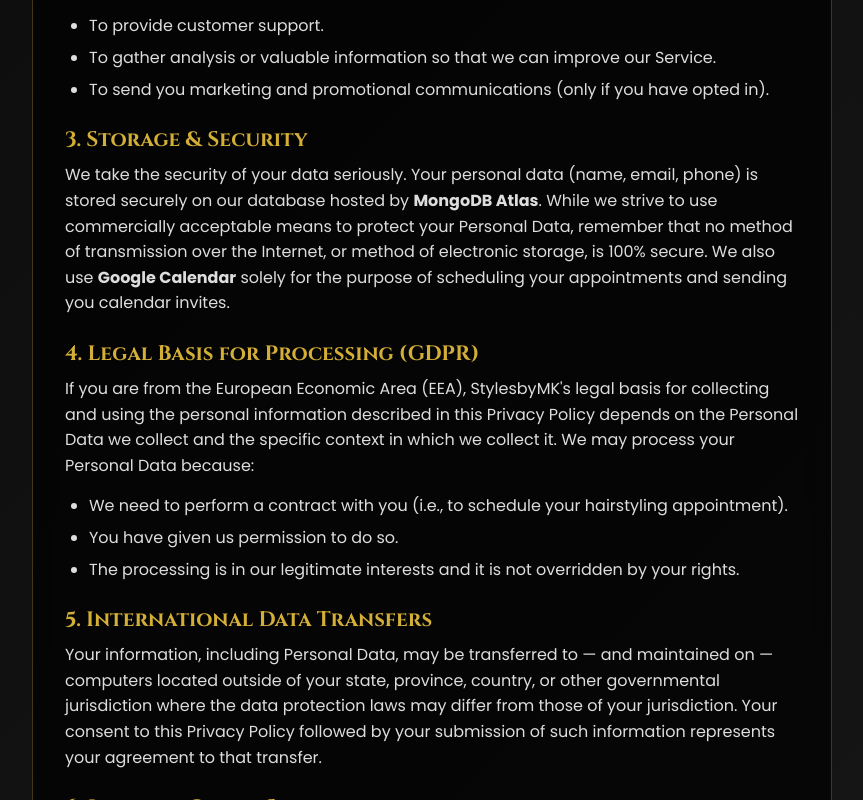
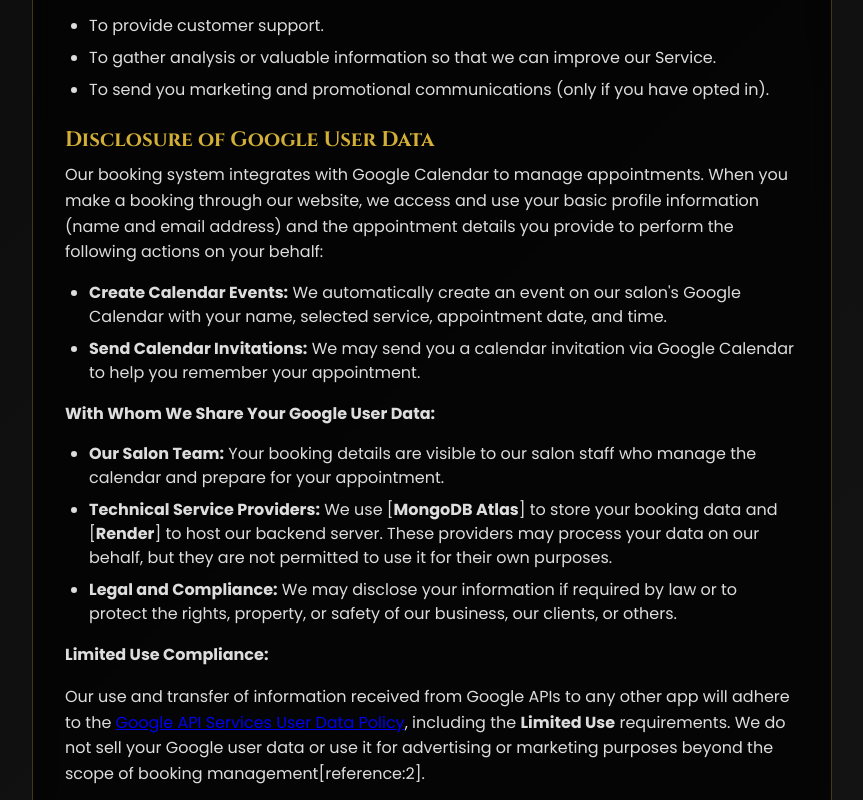
Before and after one commit to CarlosBavon/Stylebymk-Front, a React (Create React App) app: page /privacy in a window 1280 px wide. Shown: the part 860-1660 px from the top of the page, without its empty margins (208-1071 px from the left). Built offline with nearby package versions, Linux system fonts and the light colour scheme.

Commit message:
Changes to privacy

```diff
--- a/src/pages/Privacy.js
+++ b/src/pages/Privacy.js
@@ -35,6 +35,20 @@ const Privacy = () => {
                         <li>To gather analysis or valuable information so that we can improve our Service.</li>
                         <li>To send you marketing and promotional communications (only if you have opted in).</li>
                     </ul>
+                    <h2>Disclosure of Google User Data</h2>
+                    <p>Our booking system integrates with Google Calendar to manage appointments. When you make a booking through our website, we access and use your basic profile information (name and email address) and the appointment details you provide to perform the following actions on your behalf:</p>
+                    <ul>
+                        <li><strong>Create Calendar Events:</strong> We automatically create an event on our salon's Google Calendar with your name, selected service, appointment date, and time.</li>
+                        <li><strong>Send Calendar Invitations:</strong> We may send you a calendar invitation via Google Calendar to help you remember your appointment.</li>
+                    </ul>
+                    <p><strong>With Whom We Share Your Google User Data:</strong></p>
+                    <ul>
+                        <li><strong>Our Salon Team:</strong> Your booking details are visible to our salon staff who manage the calendar and prepare for your appointment.</li>
+                        <li><strong>Technical Service Providers:</strong> We use [<strong>MongoDB Atlas</strong>] to store your booking data and [<strong>Render</strong>] to host our backend server. These providers may process your data on our behalf, but they are not permitted to use it for their own purposes.</li>
+                        <li><strong>Legal and Compliance:</strong> We may disclose your information if required by law or to protect the rights, property, or safety of our business, our clients, or others.</li>
+                    </ul>
+                    <p><strong>Limited Use Compliance:</strong></p>
+                    <p>Our use and transfer of information received from Google APIs to any other app will adhere to the <a href="https://developers.google.com/terms/api-services-user-data-policy" target="_blank">Google API Services User Data Policy</a>, including the <strong>Limited Use</strong> requirements. We do not sell your Google user data or use it for advertising or marketing purposes beyond the scope of booking management[reference:2].</p>
 
                     <h2>3. Storage & Security</h2>
                     <p>We take the security of your data seriously. Your personal data (name, email, phone) is stored securely on our database hosted by <strong>MongoDB Atlas</strong>. While we strive to use commercially acceptable means to protect your Personal Data, remember that no method of transmission over the Internet, or method of electronic storage, is 100% secure. We also use <strong>Google Calendar</strong> solely for the purpose of scheduling your appointments and sending you calendar invites.</p>
```
